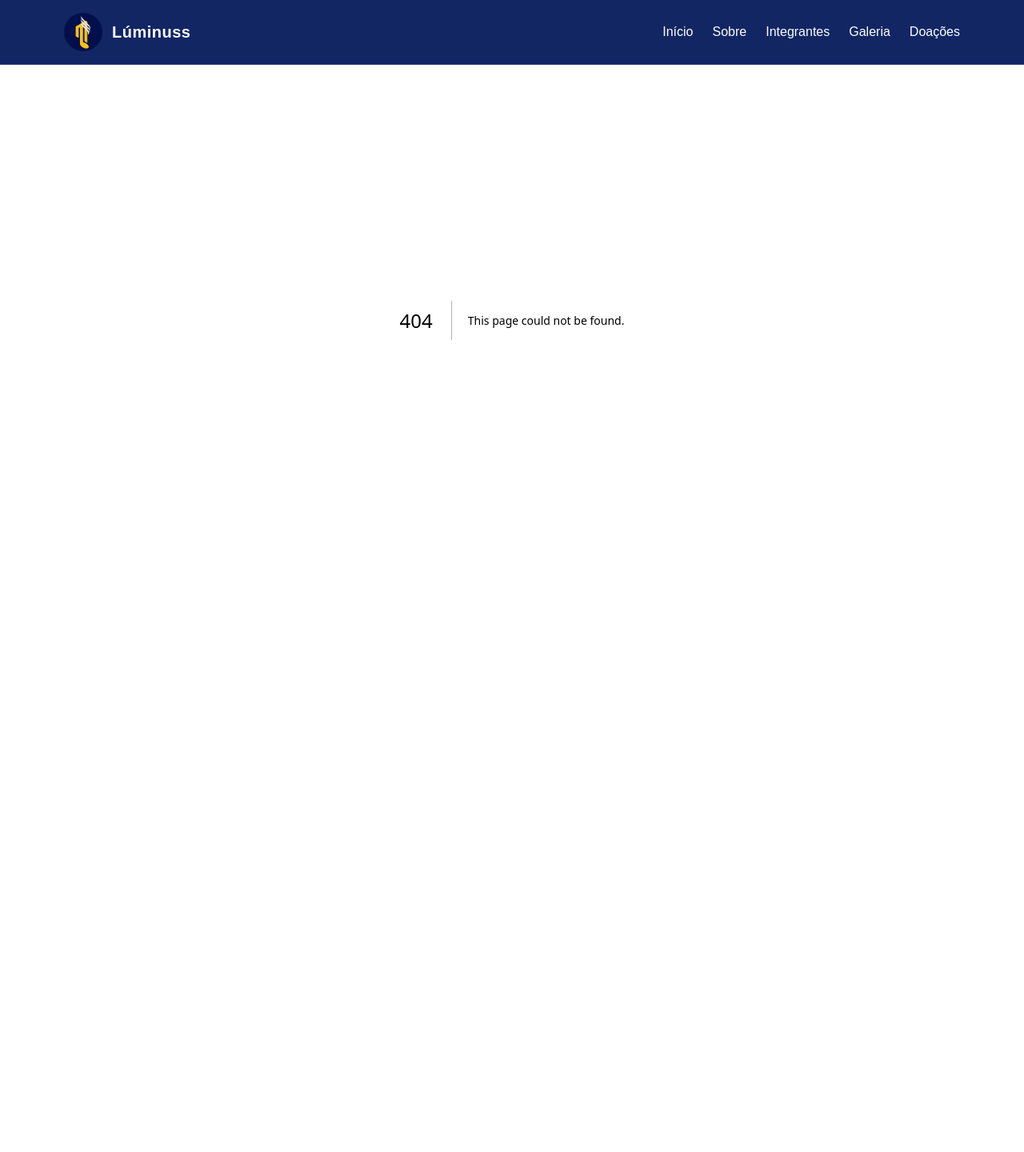
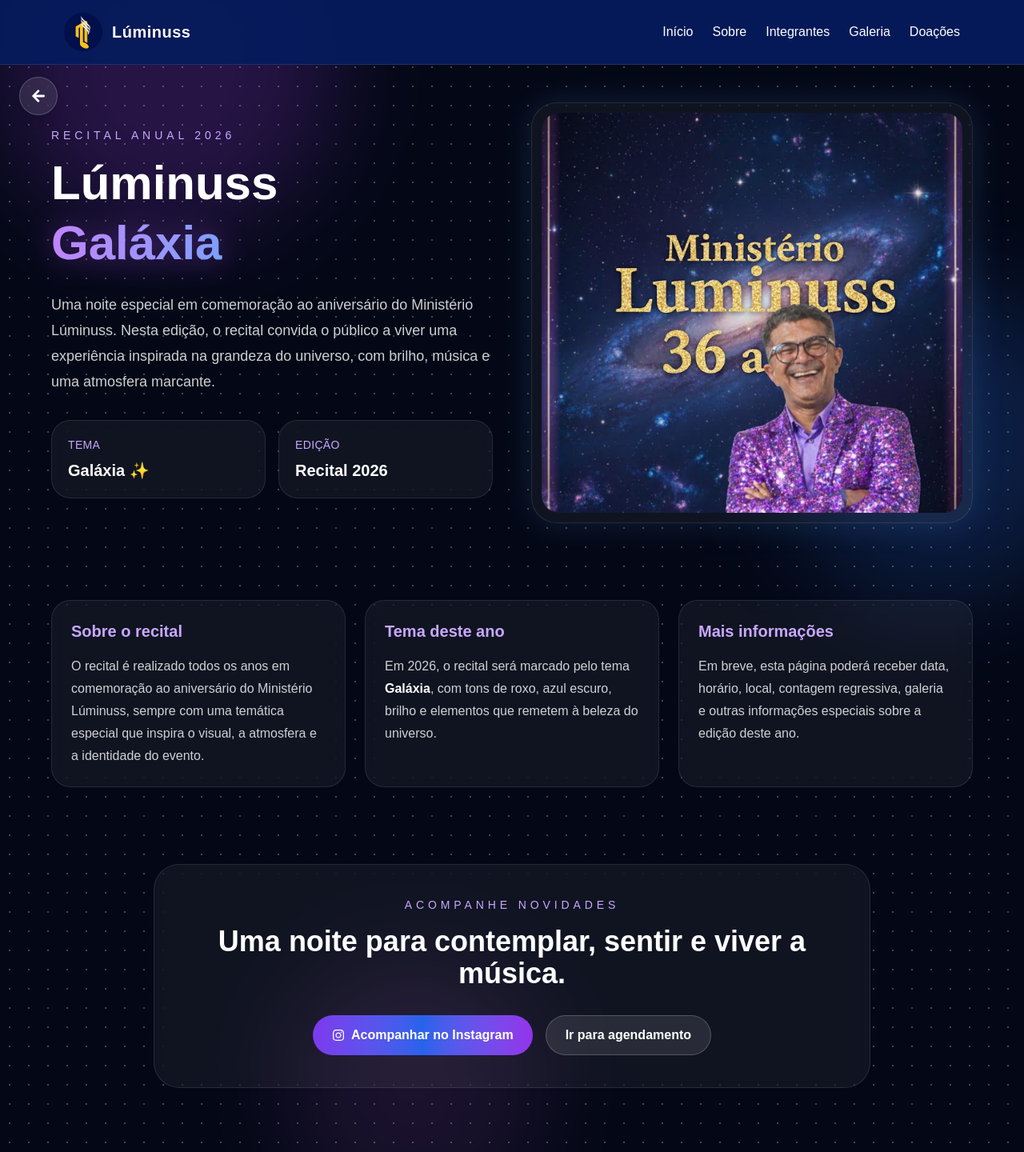
Before and after one commit to euvih/site-luminuss, a Next.js app: page /recital in a window 1280 px wide. Before the commit this address had no page. Shown: the whole page at 80% size. Before the commit the page ends 800 px from the top, so only its background shows below. Built offline with nearby package versions, Linux system fonts and the light colour scheme.

Commit message:
atualização

```diff
--- a/app/page.tsx
+++ b/app/page.tsx
@@ -235,6 +235,9 @@ const aceitosDoMes = data
         <a href="#sobre" className="transition hover:text-[#F4C021]">
           Sobre
         </a>
+        <a href="#recital" className="transition hover:text-[#F4C021]">
+          Recital
+        </a>
         <a href="#integrantes" className="transition hover:text-[#F4C021]">
           Integrantes
         </a>
@@ -274,6 +277,13 @@ const aceitosDoMes = data
           className="block rounded-xl px-4 py-3 transition hover:bg-white/10 hover:text-[#F4C021]"
         >
           Sobre
+        </a>
+         <a
+          href="#recital"
+          onClick={() => setMenuAberto(false)}
+          className="block rounded-xl px-4 py-3 transition hover:bg-white/10 hover:text-[#F4C021]"
+        >
+          Recital
         </a>
         <a
           href="#integrantes"
@@ -468,6 +478,65 @@ const aceitosDoMes = data
         </div>
       </section>
 
+
+      <section
+  id="recital"
+  className="relative overflow-hidden bg-[#070736] px-6 py-24 text-white"
+>
+  <div className="absolute inset-0">
+    <div className="absolute -top-20 left-10 h-72 w-72 rounded-full bg-[#9b4b8a]/20 blur-3xl" />
+    <div className="absolute top-1/3 right-0 h-80 w-80 rounded-full bg-[#4b2c6f]/30 blur-3xl" />
+    <div className="absolute bottom-0 left-[30%] h-64 w-64 rounded-full bg-[#c9a3d0]/10 blur-3xl" />
+  </div>
+
+  <div className="pointer-events-none absolute inset-0 opacity-30">
+    <div className="h-full w-full bg-[radial-gradient(circle,_rgba(255,255,255,0.9)_1px,_transparent_1px)] bg-[length:26px_26px]" />
+  </div>
+
+  <div className="relative mx-auto grid max-w-6xl items-center gap-12 md:grid-cols-2">
+    <div>
+      <p className="mb-3 text-sm uppercase tracking-[0.35em] text-[#c9a3d0]">
+        Recital 2026
+      </p>
+
+      <h2 className="text-4xl font-bold leading-tight md:text-5xl">
+        Lúminuss
+        <span className="block bg-gradient-to-r from-[#9b4b8a] via-[#c9a3d0] to-[#d9d6e5] bg-clip-text text-transparent drop-shadow-[0_0_20px_rgba(155,75,138,0.5)]">
+          Galáxia
+        </span>
+      </h2>
+
+      <p className="mt-6 max-w-xl text-lg leading-8 text-white/80">
+        O recital anual do Ministério Lúminuss, realizado em comemoração ao
+        aniversário do grupo. Em 2026, a temática será{" "}
+        <span className="font-semibold text-[#c9a3d0]">Galáxia</span>, com uma
+        atmosfera inspirada no brilho, na imensidão e na beleza do universo.
+      </p>
+
+      <div className="mt-8 flex flex-wrap gap-4">
+        <Link
+          href="/recital"
+          className="group relative inline-flex items-center justify-center overflow-hidden rounded-full bg-gradient-to-r from-[#4b2c6f] via-[#9b4b8a] to-[#2a0f3f] px-7 py-3 font-semibold text-white shadow-[0_0_30px_rgba(155,75,138,0.35)] transition duration-300 hover:scale-105"
+        >
+          <span className="absolute inset-0 translate-x-[-120%] bg-gradient-to-r from-transparent via-white/25 to-transparent transition duration-700 group-hover:translate-x-[120%]" />
+          <span className="relative z-10">Saiba mais sobre o recital ✨</span>
+        </Link>
+      </div>
+    </div>
+
+    <div className="relative">
+      <div className="relative overflow-hidden rounded-[2rem] border border-white/10 bg-white/5 p-3 shadow-[0_0_35px_rgba(155,75,138,0.2)] backdrop-blur-md">
+        <img
+          src="/recital-galaxia.jpg"
+          alt="Recital Lúminuss Galáxia"
+          className="h-[420px] w-full rounded-[1.4rem] object-cover"
+        />
+        <div className="absolute inset-0 rounded-[2rem] bg-gradient-to-t from-[#070736]/70 via-transparent to-transparent" />
+      </div>
+    </div>
+  </div>
+</section>
+
       <section id="integrantes" className="bg-[#edf1fd] px-6 py-24">
         <div className="mx-auto max-w-6xl">
           <div className="mb-12 text-center">
--- /dev/null
+++ b/app/recital/page.tsx
@@ -0,0 +1,138 @@
+import Link from "next/link";
+import { FaArrowLeft, FaInstagram } from "react-icons/fa";
+
+export default function RecitalPage() {
+  return (
+    <main className="relative min-h-screen overflow-hidden bg-[#040816] px-6 pb-20 pt-28 text-white md:pt-32">
+      <div className="absolute inset-0">
+        <div className="absolute -top-32 left-0 h-[420px] w-[420px] rounded-full bg-purple-500/20 blur-3xl" />
+        <div className="absolute top-[25%] right-[-80px] h-[380px] w-[380px] rounded-full bg-blue-500/20 blur-3xl" />
+        <div className="absolute bottom-[-80px] left-[28%] h-[320px] w-[320px] rounded-full bg-fuchsia-400/10 blur-3xl" />
+      </div>
+
+      <div className="pointer-events-none absolute inset-0 opacity-30">
+        <div className="h-full w-full bg-[radial-gradient(circle,_rgba(255,255,255,0.85)_1px,_transparent_1px)] bg-[length:24px_24px]" />
+      </div>
+
+      <Link
+        href="/#recital"
+        className="fixed left-4 top-20 z-50 inline-flex h-10 w-10 items-center justify-center rounded-full border border-white/20 bg-white/10 text-white shadow-lg backdrop-blur-md transition hover:scale-110 hover:bg-[#F4C021]/80 hover:text-[#061B5C] md:left-6 md:top-24 md:h-12 md:w-12"
+      >
+        <FaArrowLeft className="text-sm md:text-lg" />
+      </Link>
+
+      <section className="relative mx-auto max-w-6xl">
+        <div className="grid items-center gap-12 md:grid-cols-2">
+          <div>
+            <p className="mb-3 text-sm uppercase tracking-[0.35em] text-[#c8a8ff]">
+              Recital anual 2026
+            </p>
+
+            <h1 className="text-5xl font-bold leading-tight md:text-6xl">
+              Lúminuss
+              <span className="block bg-gradient-to-r from-[#c084fc] via-[#60a5fa] to-white bg-clip-text text-transparent drop-shadow-[0_0_18px_rgba(168,85,247,0.45)]">
+                Galáxia
+              </span>
+            </h1>
+
+            <p className="mt-6 max-w-xl text-lg leading-8 text-white/80">
+              Uma noite especial em comemoração ao aniversário do Ministério
+              Lúminuss. Nesta edição, o recital convida o público a viver uma
+              experiência inspirada na grandeza do universo, com brilho, música
+              e uma atmosfera marcante.
+            </p>
+
+            <div className="mt-8 grid gap-4 sm:grid-cols-2">
+              <div className="rounded-3xl border border-white/10 bg-white/5 p-5 backdrop-blur-md">
+                <p className="text-sm uppercase tracking-wide text-[#c8a8ff]">
+                  Tema
+                </p>
+                <p className="mt-2 text-xl font-semibold">Galáxia ✨</p>
+              </div>
+
+              <div className="rounded-3xl border border-white/10 bg-white/5 p-5 backdrop-blur-md">
+                <p className="text-sm uppercase tracking-wide text-[#c8a8ff]">
+                  Edição
+                </p>
+                <p className="mt-2 text-xl font-semibold">Recital 2026</p>
+              </div>
+            </div>
+          </div>
+
+          <div className="relative">
+            <div className="overflow-hidden rounded-[2rem] border border-white/10 bg-white/5 p-3 shadow-[0_0_40px_rgba(96,165,250,0.16)] backdrop-blur-md">
+              <img
+                src="/recital-galaxia.jpeg"
+                alt="Arte do recital Lúminuss Galáxia"
+                className="h-[500px] w-full rounded-[1.4rem] object-cover"
+              />
+            </div>
+          </div>
+        </div>
+      </section>
+
+      <section className="relative mx-auto mt-24 max-w-6xl">
+        <div className="grid gap-6 md:grid-cols-3">
+          <div className="rounded-3xl border border-white/10 bg-white/5 p-6 backdrop-blur-md">
+            <h2 className="text-xl font-semibold text-[#c8a8ff]">Sobre o recital</h2>
+            <p className="mt-4 leading-7 text-white/80">
+              O recital é realizado todos os anos em comemoração ao aniversário
+              do Ministério Lúminuss, sempre com uma temática especial que
+              inspira o visual, a atmosfera e a identidade do evento.
+            </p>
+          </div>
+
+          <div className="rounded-3xl border border-white/10 bg-white/5 p-6 backdrop-blur-md">
+            <h2 className="text-xl font-semibold text-[#c8a8ff]">Tema deste ano</h2>
+            <p className="mt-4 leading-7 text-white/80">
+              Em 2026, o recital será marcado pelo tema{" "}
+              <span className="font-semibold text-white">Galáxia</span>, com
+              tons de roxo, azul escuro, brilho e elementos que remetem à
+              beleza do universo.
+            </p>
+          </div>
+
+          <div className="rounded-3xl border border-white/10 bg-white/5 p-6 backdrop-blur-md">
+            <h2 className="text-xl font-semibold text-[#c8a8ff]">Mais informações</h2>
+            <p className="mt-4 leading-7 text-white/80">
+              Em breve, esta página poderá receber data, horário, local,
+              contagem regressiva, galeria e outras informações especiais sobre
+              a edição deste ano.
+            </p>
+          </div>
+        </div>
+      </section>
+
+      <section className="relative mx-auto mt-24 max-w-4xl text-center">
+        <div className="rounded-[2rem] border border-white/10 bg-white/5 px-6 py-10 backdrop-blur-md">
+          <p className="text-sm uppercase tracking-[0.35em] text-[#c8a8ff]">
+            Acompanhe novidades
+          </p>
+
+          <h2 className="mt-4 text-3xl font-bold md:text-4xl">
+            Uma noite para contemplar, sentir e viver a música.
+          </h2>
+
+          <div className="mt-8 flex flex-wrap justify-center gap-4">
+            <a
+              href="https://instagram.com/mluminuss/"
+              target="_blank"
+              rel="noopener noreferrer"
+              className="inline-flex items-center gap-2 rounded-full bg-gradient-to-r from-[#7c3aed] via-[#2563eb] to-[#9333ea] px-6 py-3 font-semibold text-white transition hover:scale-105"
+            >
+              <FaInstagram />
+              Acompanhar no Instagram
+            </a>
+
+            <Link
+              href="/agendamento"
+              className="rounded-full border border-white/20 bg-white/10 px-6 py-3 font-semibold text-white transition hover:bg-white/20"
+            >
+              Ir para agendamento
+            </Link>
+          </div>
+        </div>
+      </section>
+    </main>
+  );
+}
--- a/app/sobre/page.tsx
+++ b/app/sobre/page.tsx
@@ -113,7 +113,7 @@ export default function SobreNosLuminuss() {
 
   const textoResumo = useMemo(
     () =>
-      "O Lúminuss é um ministério musical cristão que atua em cultos, congressos, eventos especiais e programações em igrejas, levando adoração, mensagem e esperança por meio da música.",
+      "O Ministério Lúminuss é um grupo musical da Igreja Adventista do Sétimo Dia Central de Igapó, localizado em Natal - RN. Atuamos em cultos, congressos, eventos especiais e programações em igrejas, levando adoração, mensagem e esperança por meio da música.",
     []
   );
 
@@ -167,7 +167,7 @@ export default function SobreNosLuminuss() {
             <motion.p
               initial={{ opacity: 0, y: 16 }}
               animate={{ opacity: 1, y: 0 }}
-              className="mb-4 flex w-fit items-center gap-2 rounded-full border border-white/15 bg-white/5 px-4 py-2 text-sm text-[#F4C021]"
+              className="mb-4 flex w-fit items-center gap-2 rounded-full border border-white/10 bg-white/5 px-4 py-2 text-sm text-[#F4C021]"
             >
               <Sparkles className="h-4 w-4" />
               Sobre nós
```
Also changed, not shown: public/recital-galaxia.jpeg (added).
